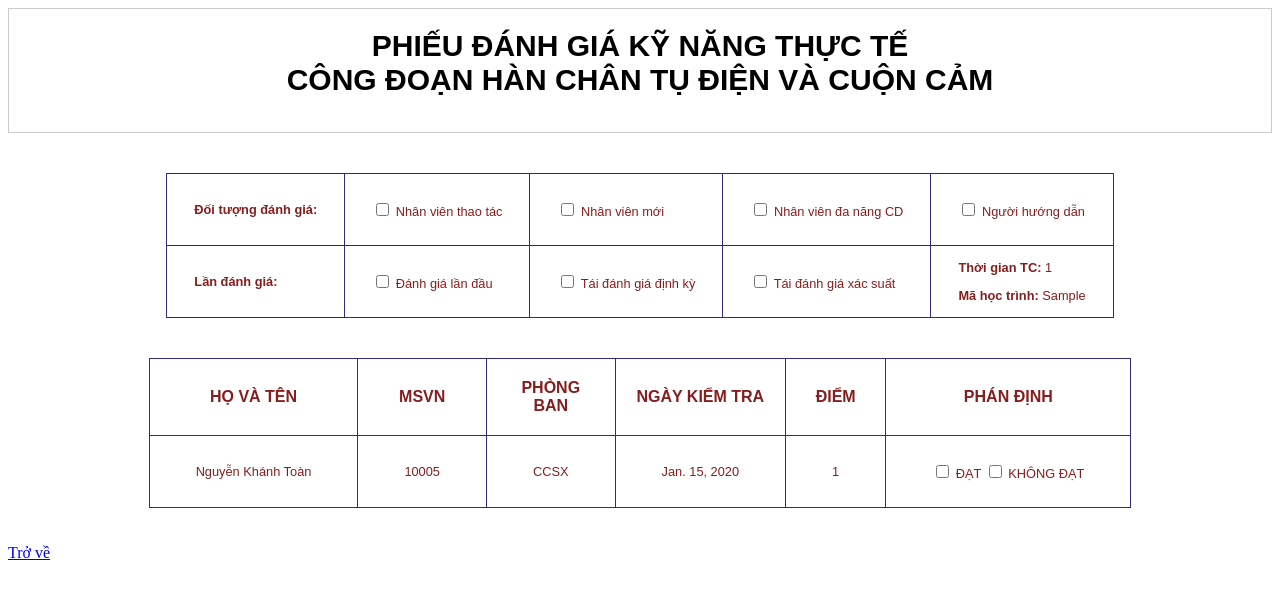
After one commit to hodat2608/EducationForm, a Django app: template Form1/templates/DisplayWeb/Detail_infor_form.html in a window 1280 px wide. The commit adds this page. Shown: the top 599 px of the page. Run offline with Django 4.2, Linux system fonts and the light colour scheme; the template is opened without the code that fills it: values that come from a table or form of the project are taken from there, others are empty; data comes from the database, SQL or seed files in the repository; both versions use the stored data as it was after the commit; tables that the repository leaves empty hold one stand-in row (values such as "Sample post").

Commit message:
5:11:PM 16/06/2023

```diff
--- /dev/null
+++ b/Form1/templates/DisplayWeb/Detail_infor_form.html
@@ -0,0 +1,306 @@
+
+<!DOCTYPE html>
+<html>
+<head>
+<style>
+  .checkbox-inline {
+      display: inline;
+      margin-right: 10px;
+      }
+    .checkbox-group {
+        display: flex;
+        flex-direction: row;
+    }
+
+    .checkbox-group label {
+        margin-right: 10px;
+    }
+    .form-row {
+      display: flex;
+      align-items: center;
+    }
+
+    .form-row label {
+      margin-right: 10px;
+    }
+
+    .md-table {
+      border-collapse: collapse;
+    width: 50%;
+    border-color: rgb(54, 39, 122);
+    color: rgb(133, 30, 30);
+    margin-top: 40px;
+    margin-left: auto;
+    margin-right: auto;
+    }
+
+    .md-table td {
+      padding: 20px 46px;
+      border: 1px solid rgb(54, 39, 122);
+      color: rgb(133, 30, 30);
+    }
+
+    .md-table2 {
+      border-collapse: collapse;
+    width: 50%;
+    border-color: rgb(54, 39, 122);
+    color: rgb(133, 30, 30);
+    margin-top: 40px;
+    margin-left: auto;
+    margin-right: auto;
+    }
+
+    .md-table2 td {
+      padding: 1px 27px;
+      border: 1px solid rgb(54, 39, 122);
+      color: rgb(133, 30, 30);
+    }
+
+
+    .md-table tbody tr:hover, .md-table tbody tr:focus {
+      cursor: pointer;
+      background-color: rgba(2, 3, 12, 0.2);
+      border: none;
+    }
+
+    .md-table-header {
+      border-bottom: 1px solid rgb(143, 106, 132);
+      color: rgb(45, 136, 86);
+      text-align: center;
+      font-size: 1em;
+      font-weight: 700;
+      padding: 16px 16px 16px 0;
+      border: none;
+      border-collapse: collapse;
+      border: 1px solid rgb(54, 39, 122);
+    }
+
+    .md-table-header th {
+      padding: 20px 20px;
+      border: 1px solid rgb(54, 39, 122);
+      color: rgb(133, 30, 30);
+    }
+
+    .md-table-content {
+      white-space: nowrap;
+      font-size: 0.8em;
+      padding: 16px 16px 16px 0;
+      height: 72px;
+      color: rgb(0, 0, 0);
+      border-bottom: 1px solid rgb(255, 255, 255);
+      background-color: rgb(255, 255, 255);
+      border: 0;
+      text-align: left;
+    }
+    .md-table-content1 {
+      white-space: nowrap;
+      font-size: 0.8em;
+      padding: 16px 16px 16px 0;
+      height: 72px;
+      color: rgb(0, 0, 0);
+      border-bottom: 1px solid rgb(255, 255, 255);
+      background-color: rgb(255, 255, 255);
+      border: 0;
+      text-align: left;
+    }
+    .md-table-content1 td {
+      text-align: left;
+    }
+
+    .md-table-thumbs {
+      max-width: 104px;
+      width: 104px;
+      padding: 16px 32px;
+      border: none;
+    }
+
+    .md-table-thumbs div {
+      overflow: hidden;
+      width: 40px;
+      height: 40px;
+      border-radius: 20px;
+      border: 1px solid rgba(0, 0, 0, 0.2);
+      background-size: cover;
+      box-shadow: 0 8px 10px rgba(0, 0, 0, .3);
+      -webkit-box-shadow: 0 8px 10px rgba(0, 0, 0, .1);
+      border: none;
+    }
+
+    .md-table-footer {
+      height: 40px;
+      padding-left: 32px;
+      padding-right: 32px;
+      border: none;
+    }
+
+    .md-table-count-info {
+      line-height: 40px;
+      font-size: .75em;
+      border: none;
+    }
+
+    .md-table-footer-item {
+      width: 40px;
+      height: 40px;
+      vertical-align: middle;
+      border: none;
+    }
+
+    .md-table-active-page {
+      font-weight: 700;
+      border: none;
+    }
+
+    .bold {
+      font-weight: 700;
+    }
+
+    .grey {
+      color: rgb(33, 187, 148);
+    }
+
+    table {
+      border-collapse: collapse;
+      width: 20%;
+      border: none;
+        }
+    th, td {
+      border: none;
+      padding: 5px;
+      text-align: center;
+      font-family: "Arial", sans-serif;
+    }
+    header{
+      border:1px solid #ccc;
+      background-color:#ffffff;
+      color:rgb(0, 0, 0);
+      text-align:right;
+      padding-bottom:15px;
+      min-height: 5vh;
+    }
+
+    header h1{
+      font-size:30px;
+      text-align:center;
+      font-family: "Arial", sans-serif;
+    }
+</style>
+</head>
+<body>
+<header>
+  <h1>PHIẾU ĐÁNH GIÁ KỸ NĂNG THỰC TẾ <br>
+    CÔNG ĐOẠN HÀN CHÂN TỤ ĐIỆN VÀ CUỘN CẢM</h1>
+</header>
+<form action="{% url 'Form1:evaluate_form' infor_form.id %}" method="post">
+  {% csrf_token %}
+  <table class="md-table2">
+    <tr class="md-table-content1">
+      <div class="checkbox-group"></div>
+        <td><strong>Đối tượng đánh giá:</strong></td>
+        <td><input type="checkbox" id="1" name="Doi_tuong_danh_gia" value="Nhân viên thao tác" onclick="handleCheckbox(this)">
+          <label for="1">Nhân viên thao tác</label></td>
+        <td><input type="checkbox" id="2" name="Doi_tuong_danh_gia" value="Nhân viên mới" onclick="handleCheckbox(this)">
+          <label for="2">Nhân viên mới</label></td>
+        <td><input type="checkbox" id="3" name="Doi_tuong_danh_gia" value="Nhân viên đa năng CD" onclick="handleCheckbox(this)">
+          <label for="3">Nhân viên đa năng CD</label></td>
+        <td><input type="checkbox" id="4" name="Doi_tuong_danh_gia" value="Người hướng dẫn" onclick="handleCheckbox(this)">
+          <label for="4">Người hướng dẫn</label></td>
+    </tr>
+    <tr class="md-table-content1">
+      <div class="checkbox-group"></div>
+        <td><strong>Lần đánh giá:</strong></td>
+        <td><input type="checkbox" id="5" name="Lan_danh_gia" value="Đánh giá lần đầu" onclick="handleCheckbox(this)">
+          <label for="5">Đánh giá lần đầu</label></td>
+        <td><input type="checkbox" id="6" name="Lan_danh_gia" value="Tái đánh giá định kỳ" onclick="handleCheckbox(this)">
+          <label for="6">Tái đánh giá định kỳ</label></td>
+        <td><input type="checkbox" id="7" name="Lan_danh_gia" value="Tái đánh giá xác suất" onclick="handleCheckbox(this)">
+          <label for="7">Tái đánh giá xác suất</label></td>
+        <td><p><strong>Thời gian TC:</strong> {{infor_form.Thoi_gian_TC}}</p>
+            <p><strong>Mã học trình:</strong> {{infor_form.Ma_hoc_trinh}}</p></td>
+    </tr>
+  </table>
+  <table class="md-table">
+    <tr class="md-table-header">
+      <th>HỌ VÀ TÊN</th>
+      <th>MSVN</th>
+      <th>PHÒNG BAN</th>
+      <th>NGÀY KIỂM TRA</th>
+      <th>ĐIỂM</th>
+      <th>PHÁN ĐỊNH</th>
+    </tr>
+    <tr class="md-table-content">
+      <td>{{ staff_infor_form.Hoten }}</td>
+      <td>{{ staff_infor_form.Msnv }}</td>
+      <td>{{ staff_infor_form.Phongban }}</td>
+      <td>{{infor_form.Ngay_kiem_tra}}</td>
+      <td>{{infor_form.Diem}}</td>
+      <td><input type="checkbox" id="8" name="Phan_dinh" value="ĐẠT" onclick="handleCheckbox(this)">
+        <label for="8">ĐẠT</label>
+      <input type="checkbox" id="9" name="KHÔNG ĐẠT" value="KHÔNG ĐẠT" onclick="handleCheckbox(this)">
+        <label for="9">KHÔNG ĐẠT</label></td>
+    </tr>
+  </table>
+</form>
+<br></br>
+<a href="{% url 'Form1:List_thong_tin' staff_infor_form.id%}">Trở về</a>
+<br></br>
+</body>
+</html>
+
+
+<script>
+  function handleCheckbox(checkbox) {
+    var checkboxes = checkbox.parentElement.parentElement.getElementsByTagName("input");
+    for (var i = 0; i < checkboxes.length; i++) {
+      if (checkboxes[i] !== checkbox) {
+        checkboxes[i].checked = false;
+      }
+    }
+  }
+
+  document.addEventListener('DOMContentLoaded', function() {
+    var checkboxNhanvienthaotac = document.getElementById("1");
+    var checkboxNhanvienmoi = document.getElementById("2");
+    var checkboxNhanVienDaNangCD = document.getElementById("3");
+    var checkboxNguoihuongdan = document.getElementById("4");
+
+    var checkboxDanhgialandau = document.getElementById("5");
+    var checkboxTaidanhgiadinhky = document.getElementById("6");
+    var checkboxTaidanhgiaxacsuat = document.getElementById("7");
+
+    var checkboxDAT = document.getElementById("8");
+    var checkboxKHONGDAT = document.getElementById("9");
+
+    var DoiTuongDanhGiaValue = "{{ infor_form.Doi_tuong_danh_gia }}";
+    var PhandinhValue = "{{ infor_form.Phan_dinh }}";
+    var LandanhgiaValue = "{{ infor_form.Lan_danh_gia }}";
+
+    if (DoiTuongDanhGiaValue === "Nhân viên thao tác") {
+        checkboxNhanvienthaotac.checked = true;
+    }
+    if (DoiTuongDanhGiaValue === "Nhân viên mới") {
+        checkboxNhanvienmoi.checked = true;
+    }
+    if (DoiTuongDanhGiaValue === "Nhân viên đa năng CD") {
+      checkboxNhanVienDaNangCD.checked = true;
+    }
+    if (DoiTuongDanhGiaValue === "Người hướng dẫn") {
+        checkboxNguoihuongdan.checked = true;
+    }
+    if (LandanhgiaValue === "Đánh giá lần đầu") {
+        checkboxDanhgialandau.checked = true;
+    }
+    if (LandanhgiaValue === "Tái đánh giá định kỳ") {
+        checkboxTaidanhgiadinhky.checked = true;
+    }
+    if (LandanhgiaValue === "Tái đánh giá xác suất") {
+        checkboxTaidanhgiaxacsuat.checked = true;
+    }
+    if (PhandinhValue === "ĐẠT") {
+        checkboxDAT.checked = true;
+    }
+    if (PhandinhValue === "KHÔNG ĐẠT") {
+        checkboxKHONGDAT.checked = true;
+    }
+  });
+</script>
--- a/Form1/templates/DisplayWeb/EvaluateForm.html
+++ b/Form1/templates/DisplayWeb/EvaluateForm.html
@@ -438,7 +438,10 @@
       <td>{{ staff.Phongban }}</td>
       <td><input type="text" id="Ngay_kiem_tra" name="Ngay_kiem_tra" required placeholder="Type here..."style="width: 100px; border: none;"></td>
       <td><input type="text" id="Diem" name="Diem" required placeholder="Type here..."style="width: 100px;border: none;"></td>
-      <td><input type="text" id="Phan_dinh" name="Phan_dinh" required placeholder="Type here..."style="width: 100px;border: none;"></td>
+      <td><input type="checkbox" id="8" name="Phan_dinh" value="ĐẠT" onclick="handleCheckbox(this)">
+        <label for="8">ĐẠT</label>
+      <input type="checkbox" id="9" name="Phan_dinh" value="KHÔNG ĐẠT" onclick="handleCheckbox(this)">
+        <label for="9">KHÔNG ĐẠT</label></td>
     </tr>
   </table>
   <br></br>
--- a/Form1/urls.py
+++ b/Form1/urls.py
@@ -8,4 +8,7 @@ urlpatterns = [
     re_path(r'^(?P<pk>[0-9]+)/List_thong_tin/$', views.list_thongtinnhanvien.as_view(), name='List_thong_tin'),
     re_path(r'^add_nhanvien/$', views.add_nhan_vien, name='add_nv'),
     re_path(r'^(?P<id_nhanvien>[0-9]+)/Form_danh_gia/$', views.Evaluation, name='evaluate'),
+    re_path(r'^(?P<id_nhanvien>[0-9]+)/Infor_evaluated_form/$', views.Evaluated_form, name='evaluate_form'),
+    re_path(r'^(?P<id_nhanvien>[0-9]+)/del_staff/$', views.Delete_staff, name='del_staff'),
+    re_path(r'^(?P<id_nhanvien>[0-9]+)/del_infor/$', views.Delete_infor, name='del_infor'),
 ]
```
Also changed, not shown: Form1/templates/DisplayWeb/Danh_sach_nhan_vien.html (+99 -11 lines), Form1/templates/DisplayWeb/Thong_tin_nhan_vien.html (+45 -0 lines), Form1/templates/DisplayWeb/detail.html (deleted, +0 -22 lines), Form1/templates/DisplayWeb/detail_infor.html (deleted, +0 -94 lines), Form1/views.py (+16 -0 lines), db.sqlite3.
